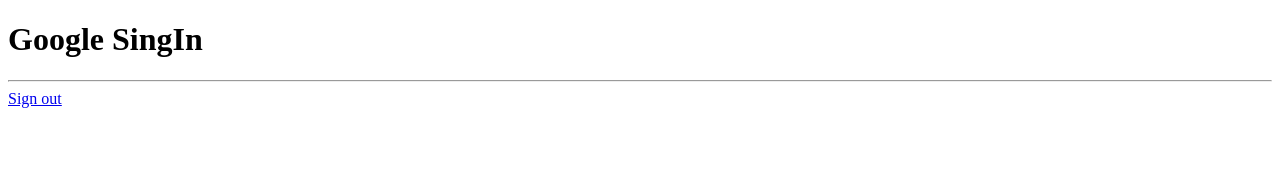
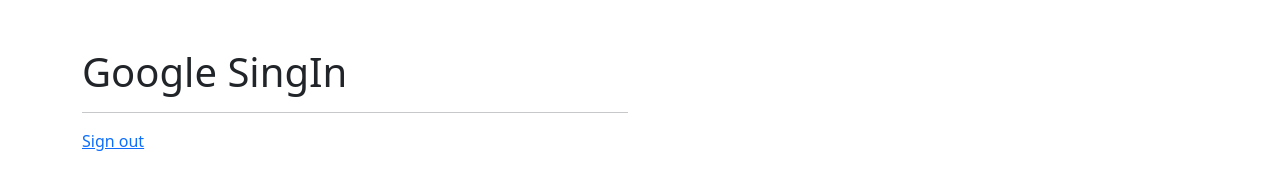
Before and after one commit to alfredo69e/curso-restServer, a website: page public/index.html in a window 1280 px wide. Drawn offline with nearby package versions, Linux system fonts and the light colour scheme.

Commit message:
save all

```diff
--- a/middlewares/valiate-jwt.js
+++ b/middlewares/valiate-jwt.js
@@ -40,7 +40,7 @@
 
     } catch (err) {
         console.log(err);
-        res.status(401).json({
+        return res.status(401).json({
             msg: `Token no Valido`
         });
 
--- a/public/index.html
+++ b/public/index.html
@@ -5,15 +5,26 @@
     <meta http-equiv="X-UA-Compatible" content="IE=edge">
     <meta name="viewport" content="width=device-width, initial-scale=1.0">
     <meta name="google-signin-client_id" content="209952103751-v770da6k6e7f7dnncertsvdn3003fhfj.apps.googleusercontent.com">
+    <link href="https://cdn.jsdelivr.net/npm/bootstrap@5.0.0-beta2/dist/css/bootstrap.min.css" rel="stylesheet" integrity="sha384-BmbxuPwQa2lc/FVzBcNJ7UAyJxM6wuqIj61tLrc4wSX0szH/Ev+nYRRuWlolflfl" crossorigin="anonymous">
     <title>Google SingIn</title>
 </head>
-<body>
+<body class="container">
 
-    <h1> Google SingIn </h1>
-    <hr>
+  <div class="row mt-5">
+    <div class="col-sm-6">
+      <h1> Google SingIn </h1>
+      <hr>
 
-    <div class="g-signin2" data-onsuccess="onSignIn"></div>
-    <a href="#" onclick="signOut();">Sign out</a>
+      <div class="g-signin2" data-onsuccess="onSignIn"></div>
+      <a href="#" onclick="signOut();">Sign out</a>
+
+    </div>
+    <div class="col-sm-6">
+
+    </div>
+  </div>
+
+
 
 
 
```
